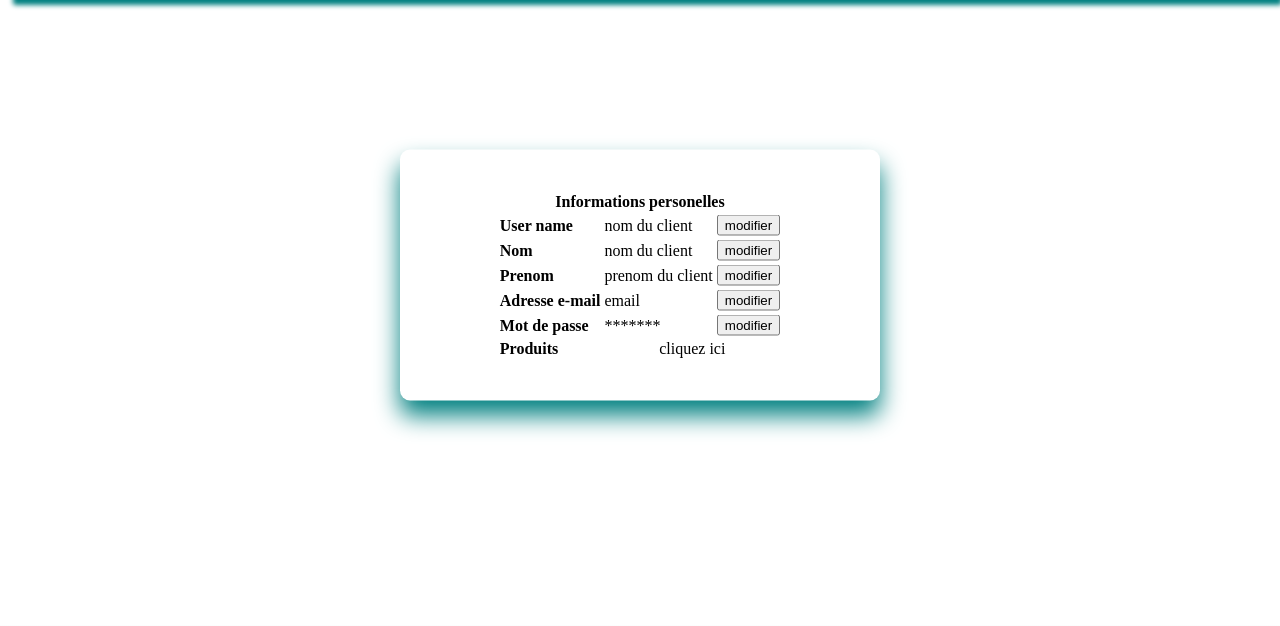
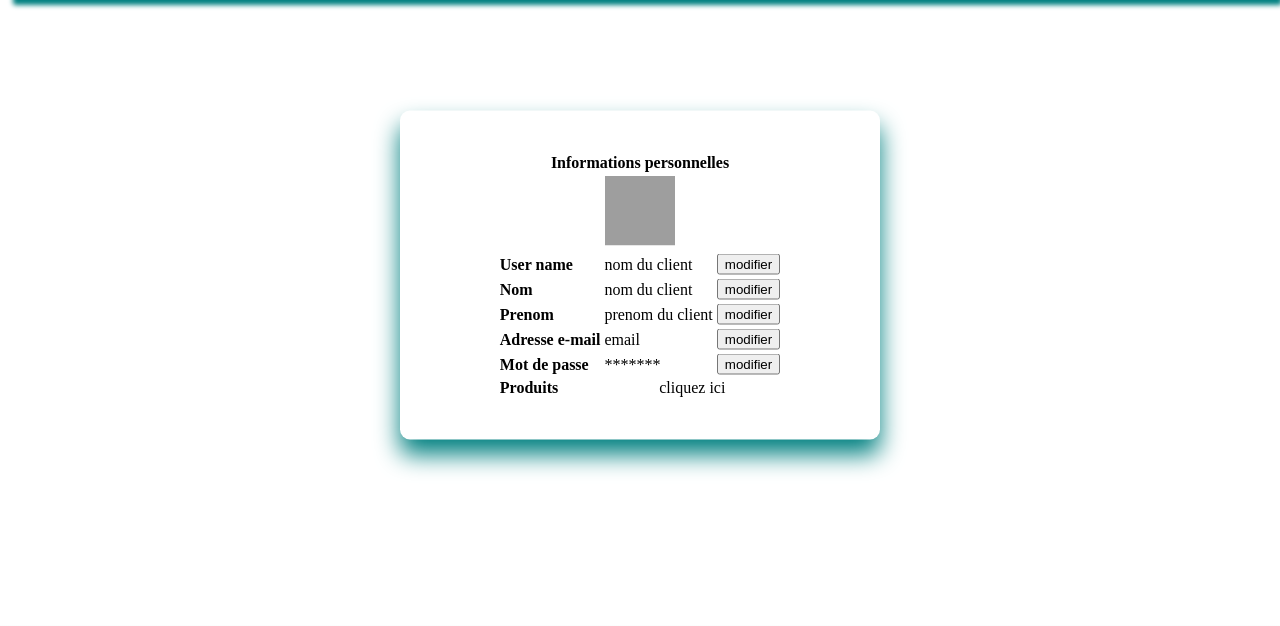
Before and after one commit to mabk748/Projet-IOT, a PHP site: page /client_page.php in a window 1280 px wide. Shown: the part 125-751 px from the top of the page. Run offline with PHP 8.4, Linux system fonts and the light colour scheme; grey boxes are pictures that could not be loaded.

Commit message:
test push

```diff
--- a/Site Web/Front End/client_page.php
+++ b/Site Web/Front End/client_page.php
@@ -21,10 +21,13 @@
             <table align="center">
                 <thead>
                     <tr>
-                        <th colspan="3">Informations personelles</th>
+                        <th colspan="3">Informations personnelles</th>
                     </tr>
                 </thead>
                 <tbody>
+                    <tr>
+                        <td align="center" colspan="3"><img src="Icone_Personne.png" style="width:70px;height:70px;"></td>
+                    </tr>
                     <tr>
                         <td><b>User name</b></td>
                         <td>nom du client</td>
```
Also changed, not shown: Site Web/Front End/HOMEotix_log.jpg (deleted).
